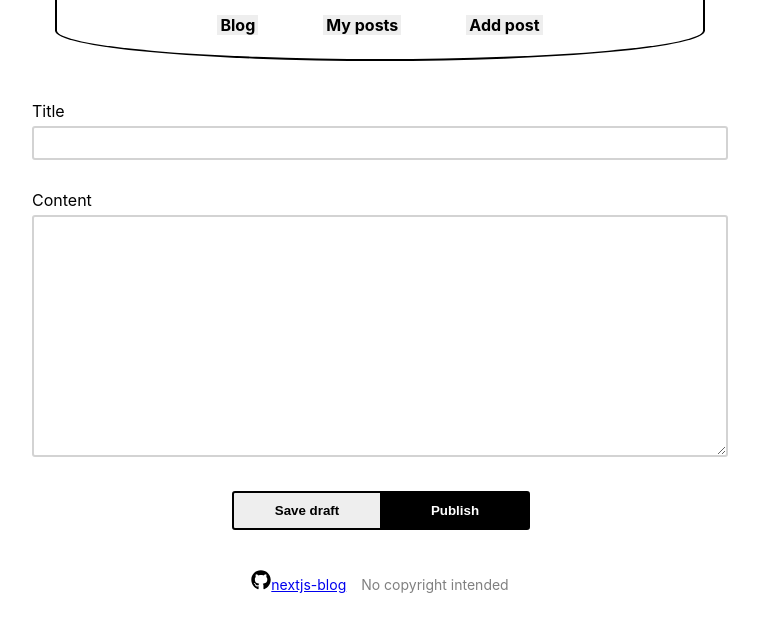
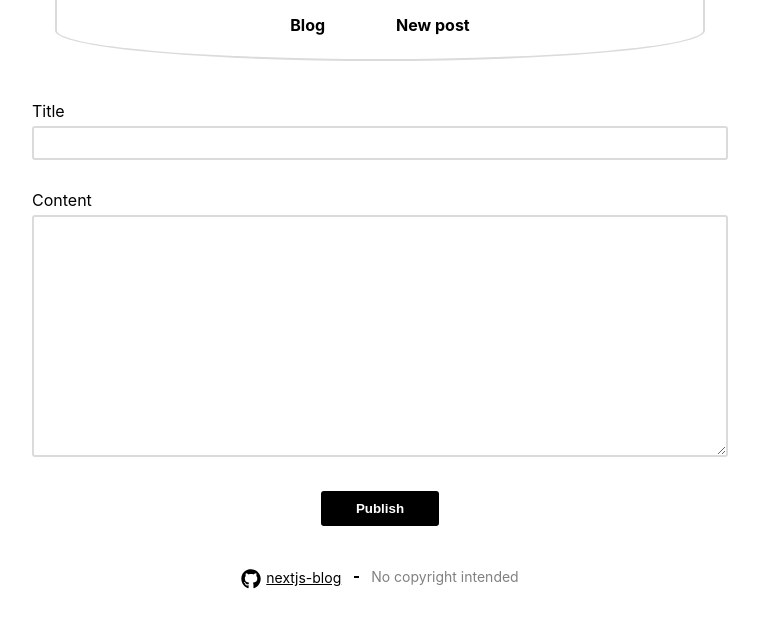
Before and after one commit to kamennova/nextjs-blog, a Next.js app: page /posts/new in a window 1280 px wide. Shown: the top 632 px of the page, without its empty margins (260-1019 px from the left). Built offline with nearby package versions, Linux system fonts and the light colour scheme.

Commit message:
feat(styles): update all styles, add colors constant

```diff
--- /dev/null
+++ b/Colors.ts
@@ -0,0 +1,5 @@
+export const Colors = {
+    primary: "black",
+    secondary: "white",
+    grey: "#dbdbdb",
+};
--- /dev/null
+++ b/components/Containers.tsx
@@ -0,0 +1,11 @@
+import styled from "styled-components";
+
+export const PageContainer = styled.div`
+    width: 700px;
+    max-width: 100%;
+    margin: 0 auto;
+`;
+
+export const Centering = styled.div`
+    text-align: center;
+`;
--- a/components/PostComments.tsx
+++ b/components/PostComments.tsx
@@ -1,6 +1,7 @@
 import React from "react";
 import { ChangeEvent, useState } from "react";
 import styled from "styled-components";
+import { Colors } from "../Colors";
 import { Comment } from "../types";
 import { Button } from "./buttons";
 import { TextArea } from "./inputs";
@@ -59,7 +60,7 @@ const CommentsList = styled.ul`
     padding-left: 20px;
 
     li {
-        border-bottom: 1px solid lightgrey;
+        border-bottom: 1px solid ${Colors.grey};
     }
 
     li:last-of-type {
@@ -86,7 +87,7 @@ const Counter = styled.span`
     right: 0;
     top: 0;
     display: inline-block;
-    background-color: grey;
+    background-color: ${Colors.primary};
     color: white;
     padding: 4px;
     border-radius: 3px;
--- a/components/buttons.tsx
+++ b/components/buttons.tsx
@@ -1,15 +1,24 @@
 import Link from "next/dist/client/link";
 import React from "react";
 import styled from "styled-components";
+import { Colors } from "../Colors";
 
 const BtnStyles = `
-    background: black;
+    background: ${Colors.primary};
     border-radius: 3px;
     padding: 10px 35px 10px;
     border: none;
     color: white;
     cursor: pointer;
     font-weight: bold;
+
+    & {
+        transition: opacity 0.2s linear;
+    }
+
+    &:hover {
+        opacity: 0.6;
+    }
 `;
 
 const Btn = styled.button`
@@ -33,7 +42,6 @@ const StyledLink = styled.a`
 type ButtonProps = {
     children: JSX.Element | string;
     onclick?: () => void;
-    style?: string;
 };
 
 export const Button = (props: ButtonProps) => (
@@ -45,59 +53,3 @@ export const LinkButton = (props: { href: string; children: string }) => (
         <StyledLink>{props.children}</StyledLink>
     </Link>
 );
-
-const BtnsWrap = styled.div`
-    text-align: center;
-`;
-
-type MultiProps = {
-    isFirst: boolean;
-    isLast: boolean;
-    bgColor?: string;
-    color?: string;
-};
-
-const MultiButton = styled.button`
-    border: 2px solid black;
-    border-bottom-left-radius: ${(props: MultiProps) =>
-        props.isFirst ? "3px" : "0"};
-    border-top-left-radius: ${(props: MultiProps) =>
-        props.isFirst ? "3px" : "0"};
-    border-bottom-right-radius: ${(props: MultiProps) =>
-        props.isLast ? "3px" : "0"};
-    border-top-right-radius: ${(props: MultiProps) =>
-        props.isLast ? "3px" : "0"};
-    background: ${(props: MultiProps) =>
-        props.bgColor ? props.bgColor : "lightgrey"};
-    color: ${(props: MultiProps) => (props.color ? props.color : "black")};
-    cursor: pointer;
-    display: inline-block;
-    padding: 10px 0 10px;
-    margin-right: -2px;
-    text-align: center;
-    width: 150px;
-    font-weight: bold;
-`;
-
-type ItemProps = {
-    label: string;
-    onClick?: () => void;
-    color?: string;
-    bgColor?: string;
-};
-
-export const MultipleButtons = (props: { items: ItemProps[] }) => (
-    <BtnsWrap>
-        {props.items.map((item, i) => (
-            <MultiButton
-                isLast={i === props.items.length - 1}
-                isFirst={i === 0}
-                color={item.color}
-                bgColor={item.bgColor}
-                onClick={item.onClick}
-            >
-                {item.label}
-            </MultiButton>
-        ))}
-    </BtnsWrap>
-);
--- a/components/inputs.tsx
+++ b/components/inputs.tsx
@@ -1,12 +1,18 @@
 import React, { ChangeEvent } from "react";
 import styled from "styled-components";
+import { Colors } from "../Colors";
 
 const InputStyle = `
     width: 100%;
-    border: 2px solid lightgrey;
+    border: 2px solid ${Colors.grey};
     padding: 5px 7px;
     border-radius: 3px;
     font-size: 17px;
+    transition: border-color 0.2s linear;
+
+    &:hover {
+        border-color: ${Colors.primary}
+    }
 `;
 
 const TextAreaElem = styled.textarea`
--- a/components/layout.tsx
+++ b/components/layout.tsx
@@ -2,6 +2,8 @@ import Link from "next/dist/client/link";
 import Head from "next/dist/next-server/lib/head";
 import React from "react";
 import styled from "styled-components";
+import { Colors } from "../Colors";
+import { PageContainer } from "./Containers";
 import { GithubIcon } from "./icons/Github";
 
 export default function Layout(props: {
@@ -21,10 +23,7 @@ export default function Layout(props: {
                             <Link href={"/"}>Blog</Link>
                         </li>
                         <li>
-                            <Link href={"/posts/my"}>My posts</Link>
-                        </li>
-                        <li>
-                            <Link href={"/posts/new"}>Add post</Link>
+                            <Link href={"/posts/new"}>New post</Link>
                         </li>
                     </Links>
                 </nav>
@@ -32,10 +31,12 @@ export default function Layout(props: {
             <PageContainer>
                 <main>{props.children}</main>
                 <Footer>
-                    <GithubIcon size={20} />
-                    <a href={"https://github.com/kamennova/nextjs-blog"}>
-                        nextjs-blog
-                    </a>
+                    <LinkWrap>
+                        <GithubIcon size={20} />
+                        <a href={"https://github.com/kamennova/nextjs-blog"}>
+                            nextjs-blog
+                        </a>
+                    </LinkWrap>
                     <FooterNote>No copyright intended </FooterNote>
                 </Footer>
             </PageContainer>
@@ -43,17 +44,11 @@ export default function Layout(props: {
     );
 }
 
-const PageContainer = styled.div`
-    width: 700px;
-    max-width: 100%;
-    margin: 0 auto;
-`;
-
 const MainHeader = styled.header`
     padding: 15px 20px 24px;
-    border-right: 2px solid black;
-    border-left: 2px solid black;
-    border-bottom: 2px solid black;
+    border-right: 2px solid ${Colors.grey};
+    border-left: 2px solid ${Colors.grey};
+    border-bottom: 2px solid ${Colors.grey};
     border-bottom-left-radius: 50%;
     border-bottom-right-radius: 50%;
     text-align: center;
@@ -80,32 +75,46 @@ const Links = styled.ul`
         text-decoration: none;
         color: black;
         font-weight: bold;
-        background-color: #eee;
         padding: 0 3px;
     }
 `;
+
+const LinkWrap = styled.span`
+    display: flex;
+    justify-content: center;
+    padding: 3px 0;
+
+    a {
+        margin-left: 5px;
+        color: black;
+    }
+`;
+
 const Footer = styled.footer`
+    display: flex;
+    align-content: center;
+    justify-content: center;
     padding: 40px 0;
     font-size: 14px;
     text-align: center;
 `;
 
 const FooterNote = styled.p`
+    position: relative;
     color: grey;
     display: inline;
-    margin-left: 15px;
+    margin: 0 0 0 30px;
     text-align: center;
-    position: relative;
 
-    &::before {
-        content: '',
+    &:after {
+        content: "";
 
         display: block;
         position: absolute;
-        left: -10px;
-        top: 0;
-        width: 1px;
-        height: 14px;
-        background: grey;
+        left: -17px;
+        top: 10px;
+        background: black;
+        width: 5px;
+        height: 2px;
     }
 `;
--- a/pages/_app.tsx
+++ b/pages/_app.tsx
@@ -21,12 +21,20 @@ p{
 * {
     box-sizing: border-box;
 }
+
+a {
+    transition: opacity 0.2s linear;
+}
+
+a:hover {
+    opacity: 0.6;
+}
 `;
 
 const MyApp = ({ Component, pageProps }: AppProps): JSX.Element => {
     return (
         <Provider store={store}>
-            <GlobalStyle/>
+            <GlobalStyle />
             <Component {...pageProps} />
         </Provider>
     );
--- a/pages/index.tsx
+++ b/pages/index.tsx
@@ -20,7 +20,7 @@ const HomeComponent = (props: {
     }, []);
 
     return (
-        <Layout title={"Blog"}>
+        <Layout title={"Home"}>
             <HomeHead>
                 <PageTitle>Welcome to The Blog!</PageTitle>
 
@@ -42,7 +42,7 @@ const HomeComponent = (props: {
 
 const PostsList = styled.ul`
     margin-left: 0;
-    padding: 0;
+    padding: 30px 0 0;
     list-style: none;
 `;
 
--- a/pages/posts/new.tsx
+++ b/pages/posts/new.tsx
@@ -1,10 +1,10 @@
 import { useRouter } from "next/router";
 import React, { useState } from "react";
 import { connect } from "react-redux";
-import { MultipleButtons } from "../../components/buttons";
+import { Button } from "../../components/buttons";
+import { Centering } from "../../components/Containers";
 import { FormControl, TextArea, TextInput } from "../../components/inputs";
 import Layout from "../../components/layout";
-import { savePostDraft } from "../../store/actions";
 import { thunkPublishPost } from "../../store/thunks";
 
 type PageProps = {
@@ -41,12 +41,6 @@ const NewPostPage = (props: PageProps) => {
         }
     };
 
-    const trySave = () => {
-        if (validate()) {
-            console.log("saving!");
-        }
-    };
-
     return (
         <Layout title={"New post"}>
             <FormControl label={"title"}>
@@ -65,28 +59,15 @@ const NewPostPage = (props: PageProps) => {
                 />
             </FormControl>
             {tip.length > 0 ? <p>{tip}</p> : undefined}
-            <MultipleButtons
-                items={[
-                    {
-                        label: "Save draft",
-                        onClick: trySave,
-                        bgColor: "#eeeeee",
-                    },
-                    {
-                        label: "Publish",
-                        onClick: tryPublish,
-                        bgColor: "black",
-                        color: "white",
-                    },
-                ]}
-            />
+
+            <Centering>
+                <Button onclick={tryPublish}>Publish</Button>
+            </Centering>
         </Layout>
     );
 };
 
 const mapDispatchToProps = (dispatch: any) => ({
-    saveDraft: (title: string, body: string) =>
-        dispatch(savePostDraft({ title, body })),
     publish: (title: string, body: string) =>
         dispatch(thunkPublishPost(title, body)),
 });
```
Also changed, not shown: components/PostPreview.tsx (+33 -5 lines).
